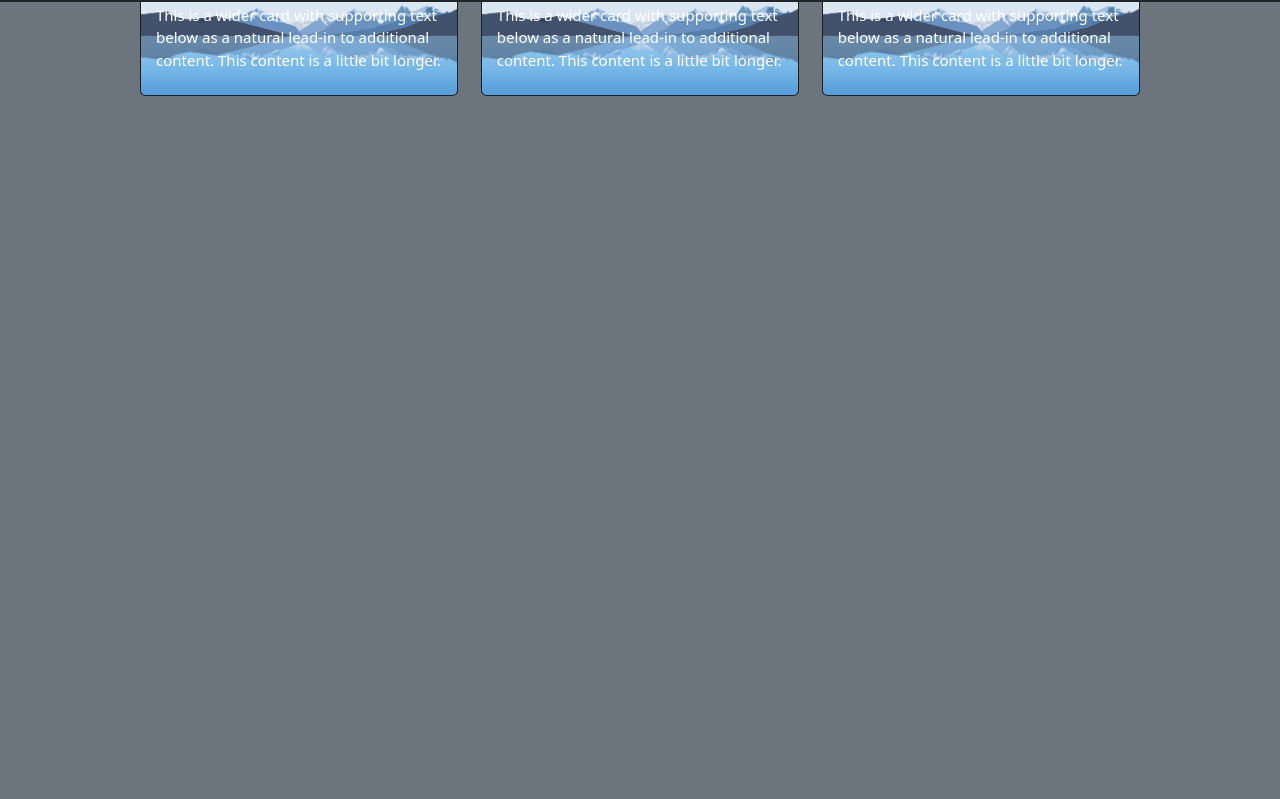
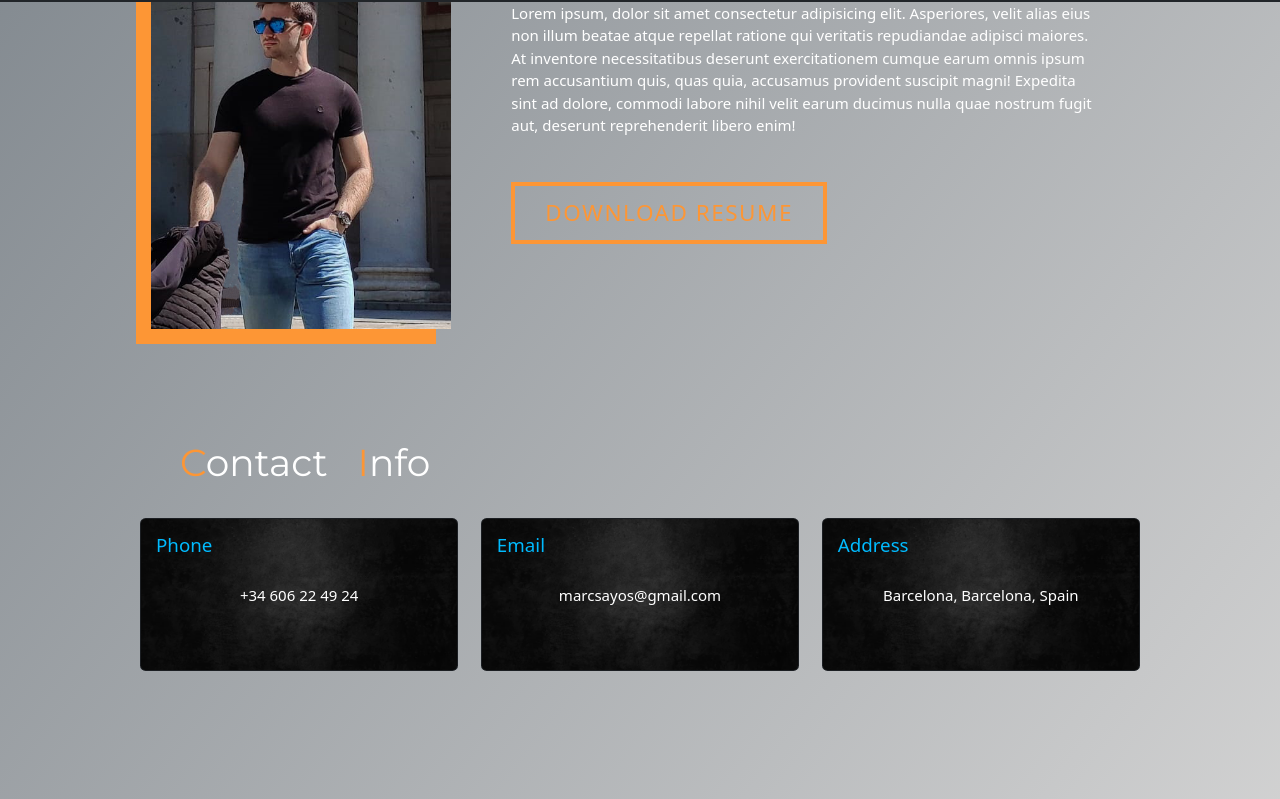
Before and after one commit to MarcSayos/PersonalWebsite, a website: page index.html in a window 1280 px wide. Shown: the part 798-1597 px from the top of the page. Drawn offline with nearby package versions, Linux system fonts and the light colour scheme.

Commit message:
Index somewhat finished

```diff
--- a/index.html
+++ b/index.html
@@ -48,78 +48,65 @@
                         <h1>Hello, <span></span></h1>
                         <h1>My Name is <span></span></h1>
                         <h1>Marc <span></span></h1>
-                        <a href="#projects" type="button" class="cta">Portfolio</a>
+                        <a href="htmls/portfolio.html" type="button" class="cta">Portfolio</a>
                     </div>
                 </div>
             </section>
             <!-- End Presentation Section  -->
             <!-- About me Section -->
             <section id="AboutMe">
-                <div class="abtmeWrapper">
-                    <h1><span>A</span>bout <span>M</span>e</h1>
+                <div class="about container">
+                    <img src="./resources/profile.png" width="300px" alt="img">
+                    <div class="col-right">
+                      <h1 class="section-title">About <span>Me</span></h1>
+                      <h3>Developer</h3>
+                      <p>Lorem ipsum, dolor sit amet consectetur adipisicing elit. Asperiores, velit alias eius non illum beatae atque
+                        repellat ratione qui veritatis repudiandae adipisci maiores. At inventore necessitatibus deserunt
+                        exercitationem cumque earum omnis ipsum rem accusantium quis, quas quia, accusamus provident suscipit magni!
+                        Expedita sint ad dolore, commodi labore nihil velit earum ducimus nulla quae nostrum fugit aut, deserunt
+                        reprehenderit libero enim!</p>
+                      <a href="#" class="cta">Download Resume</a>
+                    </div>
+                  </div>
+            </section>
+            <!-- End About me Section -->
+            <!-- Contact Section -->
+            <section id="contact">
+                <div class="contactWrapper">
+                    <h1><span>C</span>ontact <span>I</span>nfo</h1>
                     <div class="row row-cols-1 row-cols-md-3 g-4">
                         <div class="col">
                             <div class="card h-100 bg-dark text-white">
-                                <img src="./resources/blueBackground.jpg" class="card-img" alt="...">
+                                <img src="./resources/darkBackground.PNG" class="card-img" alt="...">
                                 <div class="card-img-overlay">
-                                <h5 class="card-title">Card title</h5>
-                                <p class="card-text">This is a wider card with supporting text below as a natural lead-in to additional content. This content is a little bit longer.</p>
+                                <h5 class="card-title">Phone</h5>
+                                <p class="card-text">+34 606 22 49 24</p>
                                 </div>
                             </div>
                         </div>
                         <div class="col">
                             <div class="card h-100 bg-dark text-white">
-                                <img src="./resources/blueBackground.jpg" class="card-img" alt="...">
+                                <img src="./resources/darkBackground.PNG" class="card-img" alt="...">
                                 <div class="card-img-overlay">
-                                <h5 class="card-title">Card title</h5>
-                                <p class="card-text">This is a wider card with supporting text below as a natural lead-in to additional content. This content is a little bit longer.</p>
+                                    <h5 class="card-title">Email</h5>
+                                    <p class="card-text">marcsayos@gmail.com</p>
                                 </div>
                             </div>
                         </div>
                         <div class="col">
                             <div class="card h-100 bg-dark text-white">
-                                <img src="./resources/blueBackground.jpg" class="card-img" alt="...">
+                                <img src="./resources/darkBackground.PNG" class="card-img" alt="...">
                                 <div class="card-img-overlay">
-                                <h5 class="card-title">Card title</h5>
-                                <p class="card-text">This is a wider card with supporting text below as a natural lead-in to additional content. This content is a little bit longer.</p>
+                                <h5 class="card-title">Address</h5>
+                                <p class="card-text">Barcelona, Barcelona, Spain</p>
                                 </div>
                             </div>
                         </div>
                     </div>
                 </div>
             </section>
-            <!-- End About me Section -->
-            <section id="aux">
-                <br>
-                <br>
-                <br>
-                <br>
-                <br>
-                <br>
-                <br>
-                <br>
-                <br>
-                <br>
-                <br>
-                <br>
-                <br>
-                <br>
-                <br>
-                <br>
-                <br>
-                <br>
-                <br>
-                <br>
-                <br>
-                <br>
-                <br>
-                <br>
-                <br>
-                <br>
-                <br>
-                <br>
-                <br>
-            </section>
+            <!-- End Contact Section -->
+
         </main>
         <footer class="footr bg-dark position-sticky bottom-0 p-2">
             <div class="bottomNavBar d-flex flex-row justify-content-center">
--- a/styles/styleIndex.css
+++ b/styles/styleIndex.css
@@ -5,6 +5,7 @@
     --lightgr: lightgrey;
     --lightbl: rgb(0, 187, 255);
     --lightor: rgb(253, 150, 53);
+	--gradient: linear-gradient(to bottom right, var(--darkgr), var(--lightgr));
 }
 
 html {
@@ -18,7 +19,8 @@ a {
 }
 
 body {
-    background-color: var(--darkgr);
+    /* background-color: var(--darkgr); */
+	background-image: var(--gradient);
 }
 
 footer {
@@ -138,20 +140,17 @@ header {
 
 #AboutMe {
 	position:relative;
-	display:flex;
-	flex-direction: column;
-	align-items: center;
-	height: 3000px;
+	height: 500px;
 	margin-top: 60px;
 }
-.abtmeWrapper {
+#AboutMe .container {
 	max-width: 1000px;
+	min-width: 400px;
+	display:flex;
+	flex-direction: row;
 }
-#AboutMe .img {
-	height: 200px;
-}
-#AboutMe .row {
-	margin-top: 10px;
+#AboutMe p {
+	color:white;
 }
 #AboutMe h1 {
 	margin-left: 20px;
@@ -161,12 +160,62 @@ header {
 #AboutMe h1 span {
 	margin-left: 20px;
 	color: var(--lightor);
+}
+#AboutMe h3 {
+	color: var(--lightgr);
 	font-family: 'Montserrat';
+}
+#AboutMe img {
+	box-shadow: -15px 15px var(--lightor);
+	margin-right: 30px;
+}
+.about .col-right {
+	text-align: left;
+	padding: 30px;
+}
+#about .col-right h1 {
+	text-align: left;
 }
 
 /* End About Me Section */
 
+/* Contact Section */
 
+#contact {
+	position:relative;
+	display:flex;
+	flex-direction: column;
+	align-items: center;
+	height: 400px;
+	margin-top: 60px;
+}
+.contactWrapper {
+	max-width: 1000px;
+}
+#contact .img {
+	height: 200px;
+}
+#contact .row {
+	margin-top: 10px;
+}
+#contact h1 {
+	margin-left: 20px;
+	color: white;
+	font-family: 'Montserrat';
+}
+#contact h1 span {
+	margin-left: 20px;
+	color: var(--lightor);
+}
+#contact h5 {
+	color: var(--lightbl);
+}
+#contact p {
+	padding-top:20px;
+	text-align: center;
+}
+
+/* End Contact Section */
 
 
 
--- /dev/null
+++ b/styles/stylePortfolio.css
@@ -0,0 +1,48 @@
+@import 'https://fonts.googleapis.com/css?family=Montserrat:300, 400, 700&display=swap';
+
+:root {
+    --darkgr: #6c757d;
+    --lightgr: lightgrey;
+    --lightbl: rgb(0, 187, 255);
+    --lightor: rgb(253, 150, 53);
+	--gradient: linear-gradient(to bottom right, var(--darkgr), var(--lightgr));
+}
+
+body {
+    min-height: 100vh;
+    margin:0;
+	background-image: url(../resources/blueBackground.jpg);
+	background-size: cover;
+	background-position: top center;
+}
+
+html {
+	font-size: 15px;
+	scroll-behavior: smooth;
+}
+
+.main-wrapper {
+    max-height: calc(100vh - 93px);
+}
+
+footer {
+    position:absolute;
+    bottom:0px;
+    height:40px;
+    z-index: 99;
+	font-size: 20px;
+}
+
+.title {
+    display: flex;
+    justify-content: center;
+    padding: 30px;
+}
+
+main h1 {
+	color: var(--darkgr);
+	font-family: 'Montserrat';
+}
+main h1 span {
+	color: var(--lightor);
+}
```
Also changed, not shown: db.json (+42 -11 lines), htmls/portfolio.html (added, +61 -0 lines), scripts/scriptPortfolio.js (added, +47 -0 lines), resources/darkBackground.PNG (added), resources/profile.png (added).
